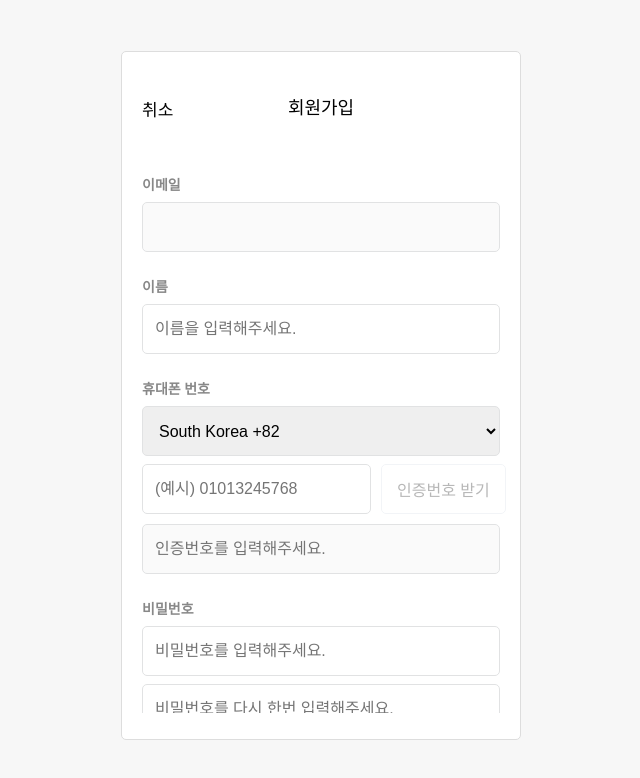
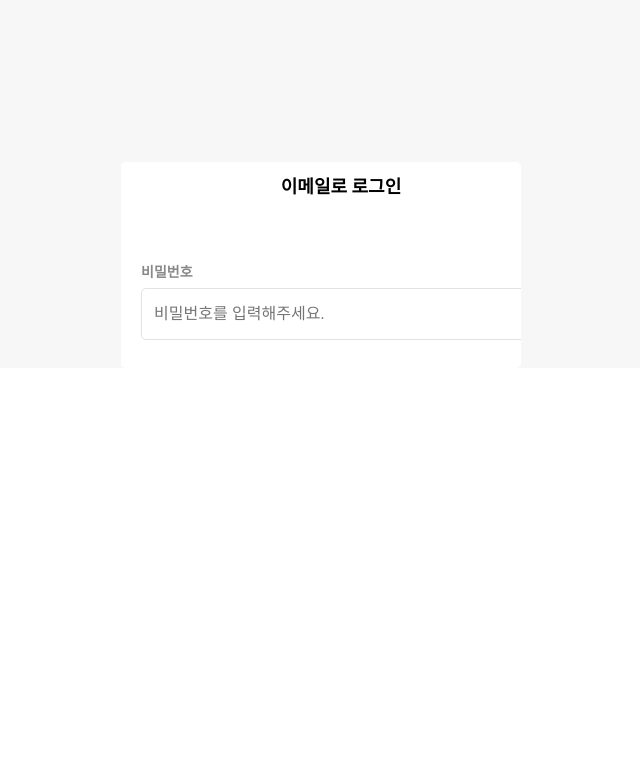
Before and after one commit to ChloePark85/wanted-clone, a React (Create React App) app: page /login/1 in a window 1280 px wide. Shown: the top 778 px of the page, without its empty margins (319-959 px from the left). Built offline with nearby package versions, Linux system fonts and the light colour scheme.

Commit message:
updated README.md

```diff
--- a/src/App.js
+++ b/src/App.js
@@ -6,6 +6,7 @@ import JobsFeed from "./Routes/JobsFeed"
 import Community from "./Routes/Community"
 import Login from './Routes/Login';
 import Signup from './Routes/Signup';
+import Password from './Routes/Password';
 
 const GlobalStyle = createGlobalStyle`
   ${reset}
@@ -35,7 +36,8 @@ function App() {
         <Route path="/jobsfeed" exact element={<JobsFeed />}/>
         <Route path="/community" exact element={<Community />}/>
         <Route path="/login" exact element={<Login />}/>
-        <Route path="/login/:id" exact element={<Signup />}/>
+        <Route path="/login/:id" exact element={<Password />}/>
+        <Route path="/signup" exact element={<Signup />}/>
         </Routes>
     </Router>
     </>
--- a/src/Components/TopBanner.jsx
+++ b/src/Components/TopBanner.jsx
@@ -93,19 +93,24 @@ const StyledSlider = styled(Slider)`
 `;
 
 function TopBanner() {
-  const [bannerData, setBannerData] = useState([]);
+  //   const [bannerData, setBannerData] = useState([]);
 
-  useEffect(() => {
-    getBannerData();
-  }, []);
+  //   useEffect(() => {
+  //     getBannerData();
+  //   }, []);
 
-  const getBannerData = async () => {
-    const result = await axios({
-      method: "GET",
-      url: "https://seolki.shop/banners/main",
-    });
-    setBannerData(result.data.bannerImgs);
-  };
+  //   const getBannerData = async () => {
+  //     const result = await axios({
+  //       method: "GET",
+  //       url: "https://prod.seolki.shop/banners/main",
+  //     }).then((response) => {
+  //       console.log(response);
+  //     });
+  //     setBannerData(result.data.bannerImgs);
+  //   };
+  axios
+    .get("https://prod.seolki.shop/banners/main")
+    .then((Response) => console.log(Response.data));
 
   const settings = {
     infinite: true,
@@ -123,21 +128,21 @@ function TopBanner() {
     <Base>
       <Container>
         <StyledSlider {...settings}>
-          {bannerData.map((banner) => (
+          {/* {bannerData.map((banner) => (
             <div className="slider">
-              <a key={banner.id}>
+              <a key={banner.bannerIdx}>
                 <img
-                  src={banner.url}
-                  alt={banner.id}
+                  src={banner.bannerImgUrl}
+                  alt={banner.bannerTitle}
                   className="banner-image"
                 />
               </a>
             </div>
-          ))}
+          ))} */}
           {/*
             <div class="slick-track"> */}
 
-          <img
+          {/* <img
             src="https://image.wanted.co.kr/optimize?src=https%3A%2F%2Fstatic.wanted.co.kr%2Fimages%2Fbanners%2F1923%2Fddbcd144.jpg&w=1060&q=100"
             alt=""
             class="slick-slide"
@@ -156,7 +161,7 @@ function TopBanner() {
             src="https://image.wanted.co.kr/optimize?src=https%3A%2F%2Fstatic.wanted.co.kr%2Fimages%2Fbanners%2F1897%2Fff68e2df.jpg&w=1060&q=100"
             alt=""
             class="slick-slide"
-          />
+          /> */}
 
           {/* </div>
           </div> */}
--- a/src/Routes/Login.jsx
+++ b/src/Routes/Login.jsx
@@ -214,31 +214,14 @@ function Login() {
     register,
     handleSubmit,
     watch,
-    formState: { errors, ...formState },
+    formState: { errors },
   } = useForm();
 
+  //   console.log(watch());
   const onValid = (data) => {
     console.log(data);
   };
-
-  const [isActive, setIsActive] = useState(false);
-  const watchAll = Object.values(watch());
-
-  useEffect(() => {
-    if (watchAll.every((el) => el)) {
-      setIsActive(true);
-    } else {
-      setIsActive(false);
-    }
-  }, [watchAll]);
-
-  useEffect(() => {
-    if (watch("email") !== "" && errors?.email === "") {
-      setIsActive(true);
-    } else {
-      setIsActive(false);
-    }
-  }, [watch()]);
+  //   console.log(formState.errors);
 
   //   const onSubmit = (data) => {
   //     // TODO: CALL LOGIN API
@@ -288,7 +271,7 @@ function Login() {
             {errors?.email?.message}
           </span>
           <Link to="">
-            <button style={{ backgroundColor: isActive ? "#36f" : "#f2f4f7" }}>
+            <button style={{ backgroundColor: "#f2f4f7" }}>
               이메일로 계속하기
             </button>
           </Link>
--- /dev/null
+++ b/src/Routes/Password.jsx
@@ -0,0 +1,144 @@
+import React from "react";
+import styled from "styled-components";
+
+const Base = styled.div`
+  /* width: 100%;
+  height: 100%;
+  display: flex;
+  justify-content: center;
+  align-items: center; */
+  background-color: #f7f7f7;
+`;
+
+const PasswordBoxSection = styled.div`
+  max-width: 400px;
+  width: 100%;
+  height: 368px;
+  margin: 0 auto;
+  display: flex;
+  flex-direction: row;
+  justify-content: center;
+  align-items: flex-end;
+  width: 400px;
+`;
+
+const PasswordBox = styled.div`
+  border-radius: 5px;
+  width: 100%;
+  max-height: calc(100vh-100px);
+  overflow: auto;
+  display: flex;
+  flex-direction: column;
+  background-color: #fff;
+  border: #e1e2e3;
+  .header {
+    padding: 0 20px;
+    height: 64px;
+    width: 100%;
+    display: flex;
+    flex-direction: row;
+    justify-content: space-around;
+  }
+  .back-button-box {
+    min-width: 64px;
+    display: flex;
+    justify-content: flex-start;
+    align-items: center;
+    font-weight: 400;
+    font-size: 17px;
+  }
+  .back-button {
+    border: none;
+    background: none;
+    cursor: pointer;
+    padding: 8px;
+    margin: -8px;
+  }
+  .title {
+    display: flex;
+    flex: 1;
+    justify-content: center;
+    align-items: center;
+  }
+  .title > p {
+    color: #000;
+    font-weight: 600;
+    font-size: 18px;
+    text-align: center;
+    display: flex;
+    flex: 1 1 0%;
+    justify-content: center;
+    align-items: center;
+  }
+  .empty {
+    display: flex;
+    min-width: 64px;
+    justify-content: flex-end;
+    align-items: center;
+  }
+`;
+
+const BodyContainer = styled.div`
+  overflow: auto;
+  position: relative;
+  padding: 20px;
+  form {
+    display: block;
+    margin-top: 0em;
+  }
+  .label-container {
+    margin: 17px 0px 7px;
+  }
+  label {
+    color: #888;
+    font-weight: 600;
+    text-align: left;
+    font-size: 14px;
+    line-height: 18px;
+  }
+  input {
+    width: 100%;
+    height: 50px;
+    min-height: 50px;
+    padding: 0px 12px;
+    outline: none;
+    background-color: transparent;
+    border: 1px solid #e1e2e3;
+    color: #333;
+    border-radius: 5px;
+    font-size: 16px;
+    font-weight: 400;
+    margin-bottom: 8px;
+  }
+`;
+
+function Password() {
+  return (
+    <Base>
+      {" "}
+      <PasswordBoxSection>
+        <PasswordBox>
+          <div class="header">
+            <div class="back-butto-box">
+              <button class="back-button"></button>
+              <div class="title">
+                <p>이메일로 로그인</p>
+              </div>
+              <div class="empty"></div>
+            </div>
+          </div>
+          <BodyContainer>
+            <form>
+              <div class="label-container">
+                <label>비밀번호</label>
+              </div>
+              <input placeholder="비밀번호를 입력해주세요."></input>
+            </form>
+          </BodyContainer>
+        </PasswordBox>
+      </PasswordBoxSection>
+    </Base>
+  );
+}
+
+export default Password;
--- a/src/Routes/Signup.jsx
+++ b/src/Routes/Signup.jsx
@@ -1,5 +1,6 @@
 import React, { useState, useEffect } from "react";
 import styled from "styled-components";
+import { useForm } from "react-hook-form";
 
 const Base = styled.div`
   background-color: #f7f7f7;
@@ -201,6 +202,17 @@ const CheckboxSection = styled.div`
 `;
 
 function Signup() {
+  const {
+    register,
+    handleSubmit,
+    watch,
+    formState: { errors },
+  } = useForm();
+
+  //   console.log(watch());
+  const onValid = (data) => {
+    console.log(data);
+  };
   return (
     <Base>
       <SignupBox>
@@ -216,7 +228,7 @@ function Signup() {
           <div class="empty"></div>
         </TitleSection>
         <FormSection>
-          <form>
+          <form onSubmit={handleSubmit(onValid)}>
             <div class="form-label">
               <label>이메일</label>
             </div>
@@ -224,7 +236,11 @@ function Signup() {
             <div class="form-label">
               <label>이름</label>
             </div>
-            <input type="text" placeholder="이름을 입력해주세요." />
+            <input
+              type="text"
+              placeholder="이름을 입력해주세요."
+              {...register("name", { required: true })}
+            />
             <div class="form-label">
               <label>휴대폰 번호</label>
             </div>
@@ -240,6 +256,7 @@ function Signup() {
                 type="number"
                 style={{ width: "229px" }}
                 placeholder="(예시) 01013245768"
+                {...register("phonenumber", { required: true })}
               />
               <button class="request-verification" disabled>
                 인증번호 받기
@@ -248,15 +265,21 @@ function Signup() {
             <input
               type="number"
               placeholder="인증번호를 입력해주세요."
+              {...register("verficationnumber", { required: true })}
               disabled
             />
             <div class="form-label">
               <label>비밀번호</label>
             </div>
-            <input type="number" placeholder="비밀번호를 입력해주세요." />
+            <input
+              type="number"
+              placeholder="비밀번호를 입력해주세요."
+              {...register("pw", { required: true })}
+            />
             <input
               type="number"
               placeholder="비밀번호를 다시 한번 입력해주세요."
+              {...register("pwagain", { required: true })}
             />
             <p>
               영문 대소문자, 숫자, 특수문자를 3가지 이상으로 조합해 8자 이상
--- /dev/null
+++ b/src/apis/bannerApi.js
@@ -0,0 +1,4 @@
+import {axiosInstance} from "./index";
+
+export const mainBannerApi = () => axiosInstance.get(`/banners/main`)
+export const jobBannerApi = () => axiosInstance.get(`/banners/job`)
--- a/src/apis/index.js
+++ b/src/apis/index.js
@@ -1,7 +1,8 @@
 import axios from "axios";
 
 export const axiosInstance = axios.create({
-    baseURL: "https://seolki.shop",
+    baseURL: "http://prod.seolki.shop",
+    withCredintials: true,
     // params: {
     //     api_key: "3fee7c006ede37defab8ec4d139a8381",
     //     language: 'ko-KR'
```
Also changed, not shown: src/apis/userApi.js (added, +9 -0 lines), 1 other file (tests, documents, lock files or other folders).
